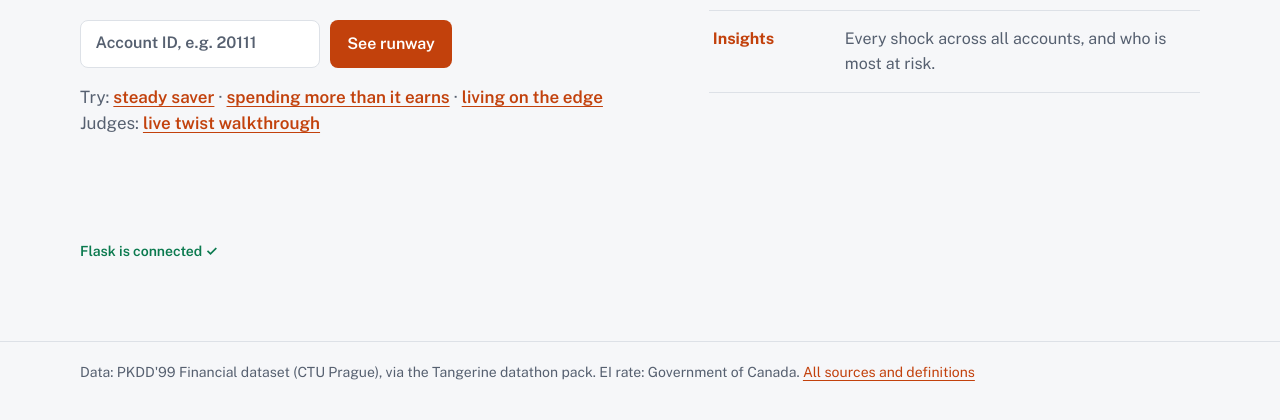
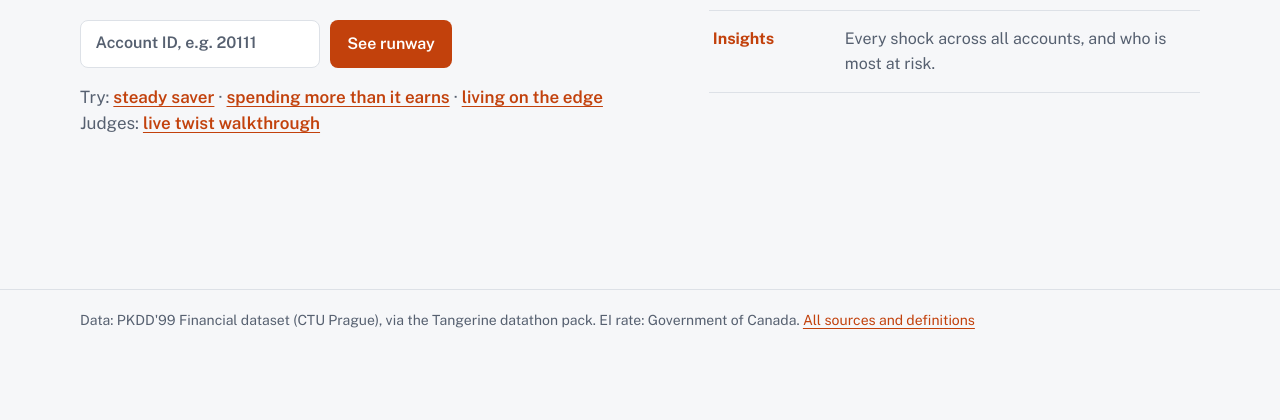
Before and after one commit to ImanuelChatur/bonker-banker, a Flask app: page / in a window 1280 px wide. Shown: the part 364-784 px from the top of the page. Run offline with Flask 3, Linux system fonts and the light colour scheme.

Commit message:
Home: drop the developer health check; heatmap: larger, bolder cell labels

```diff
--- a/backend/static/js/charts.js
+++ b/backend/static/js/charts.js
@@ -111,7 +111,7 @@ function renderHeatmap(el, { xLabels, yLabels, xName = "", yName = "", data, uni
     visualMap: { min: 0, max: 100, show: false, inRange: { color: [cool, hot] } },
     series: [{
       type: "heatmap", data,
-      label: { show: true, formatter: (p) => p.value[2] + unit, color: t.ink, fontWeight: 600 },
+      label: { show: true, formatter: (p) => p.value[2] + unit, color: t.ink, fontWeight: 700, fontSize: 15 },
       itemStyle: { borderColor: t.surface, borderWidth: 3, borderRadius: 6 },
       emphasis: { itemStyle: { borderColor: t.ink } },
     }],
--- a/backend/templates/index.html
+++ b/backend/templates/index.html
@@ -45,8 +45,4 @@
 </div>
 </div>
 
-<p class="footer-note text-muted text-sm">
-  <!-- HTMX health check: runs on load and swaps the reply into this span -->
-  <span class="status-pill" hx-get="/health" hx-trigger="load" hx-swap="innerHTML">Checking server</span>
-</p>
 {% endblock %}
```
